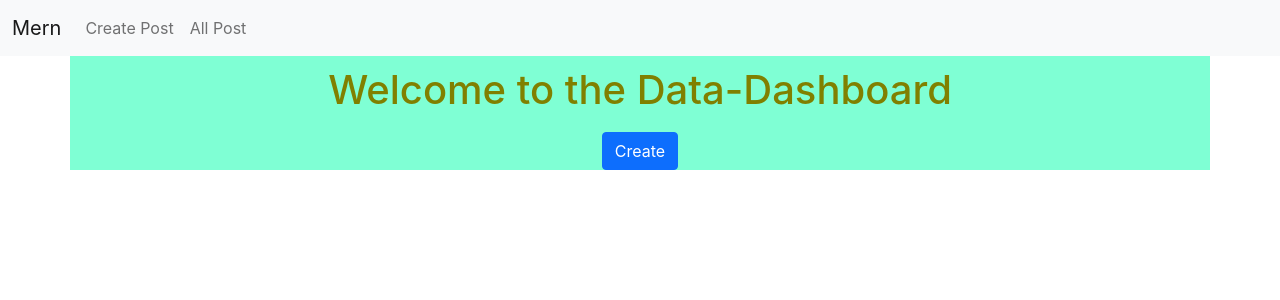
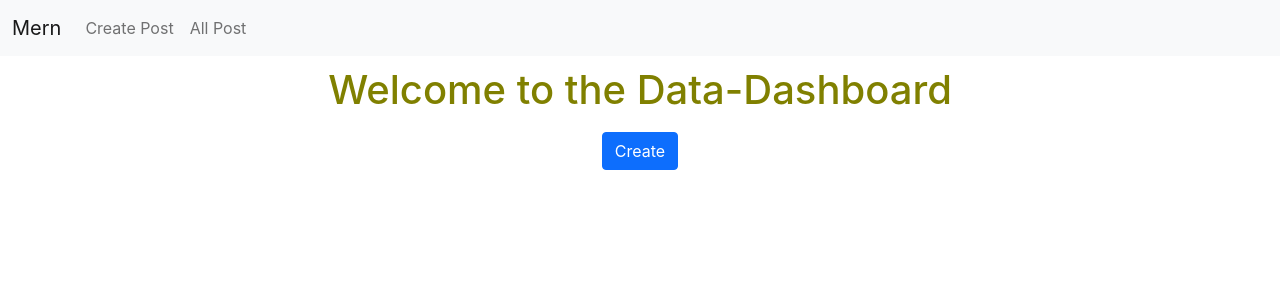
Before and after one commit to pranavgundam444/Mern-Stack, a React (Create React App) app in the folder frontend/: page / in a window 1280 px wide. Shown: the top 300 px of the page. Built offline with nearby package versions, Linux system fonts and the light colour scheme.

Commit message:
Update Read.css

```diff
--- a/frontend/src/components/Read/Read.css
+++ b/frontend/src/components/Read/Read.css
@@ -17,7 +17,3 @@
 .emailHead {
     color: cadetblue;
 }
-
-.container {
-    background-color: aquamarine;
-}
```
